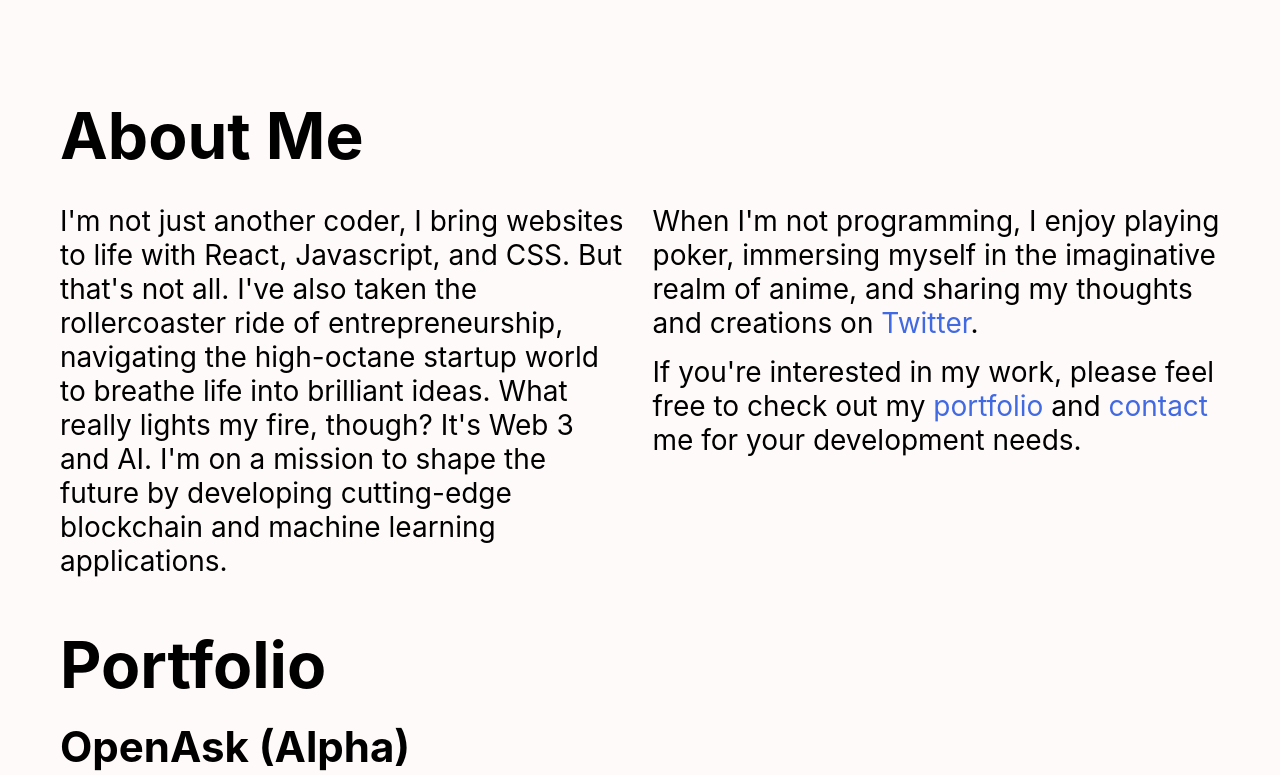
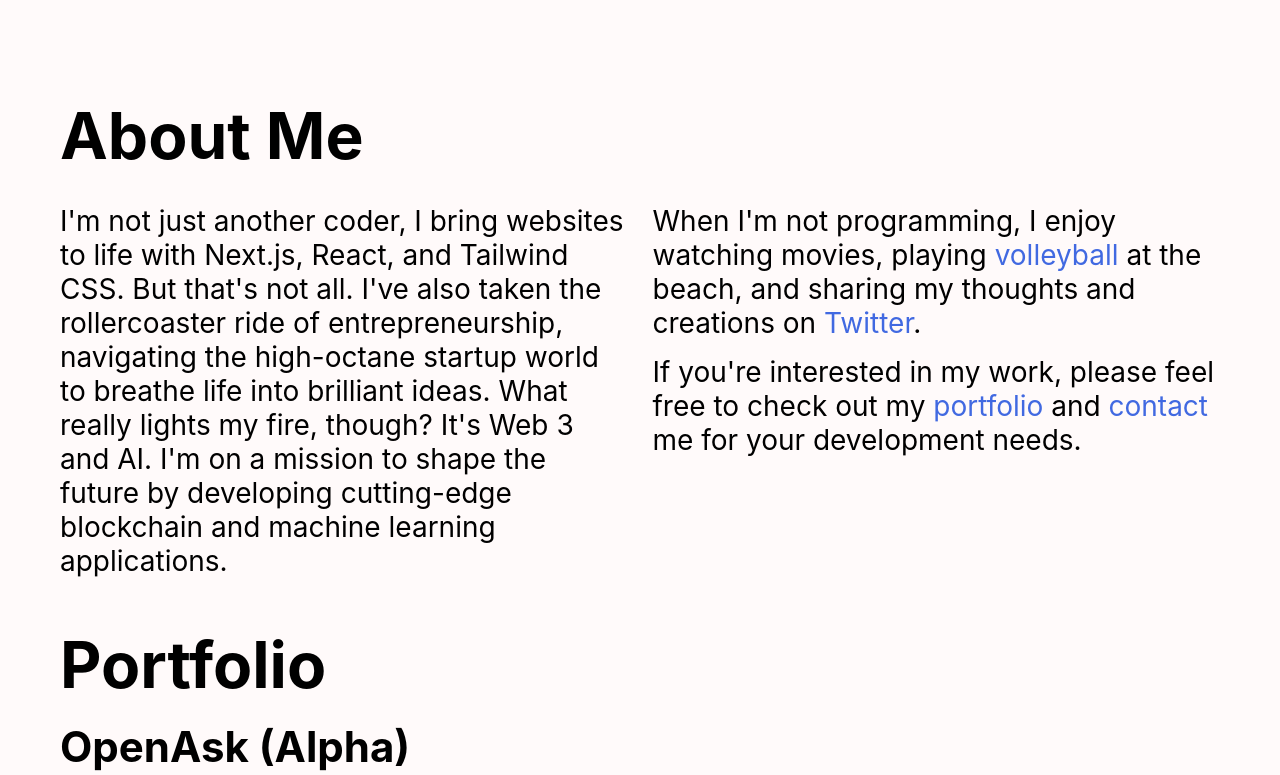
Before and after one commit to ricefarmernft/portfolio-website, a React (Create React App) app: page / in a window 1280 px wide. Shown: the part 577-1352 px from the top of the page. Built offline with nearby package versions, Linux system fonts and the light colour scheme; no server answers.

Commit message:
updated AboutMe.js

```diff
--- a/src/HomepageComponents/AboutMe.js
+++ b/src/HomepageComponents/AboutMe.js
@@ -9,8 +9,8 @@ export default function AboutMe() {
       <div className="container about-me">
         <div className="about-me-text">
           <p>
-            I'm not just another coder, I bring websites to life with React,
-            Javascript, and CSS. But that's not all. I've also taken the
+            I'm not just another coder, I bring websites to life with Next.js,
+            React, and Tailwind CSS. But that's not all. I've also taken the
             rollercoaster ride of entrepreneurship, navigating the high-octane
             startup world to breathe life into brilliant ideas. What really
             lights my fire, though? It's Web 3 and AI. I'm on a mission to shape
@@ -20,9 +20,16 @@ export default function AboutMe() {
         </div>
         <div className="about-me-text1">
           <p>
-            When I'm not programming, I enjoy playing poker, immersing myself in
-            the imaginative realm of anime, and sharing my thoughts and
-            creations on{" "}
+            When I'm not programming, I enjoy watching movies, playing{" "}
+            <a
+              className="crypto-link"
+              href="https://www.youtube.com/channel/UCc7HfjGvO7KtBotlmcVoLIA"
+              target="_blank"
+              rel="noreferrer"
+            >
+              volleyball
+            </a>{" "}
+            at the beach, and sharing my thoughts and creations on{" "}
             <a
               className="crypto-link"
               href="https://twitter.com/RiceFarmerNFT"
```
